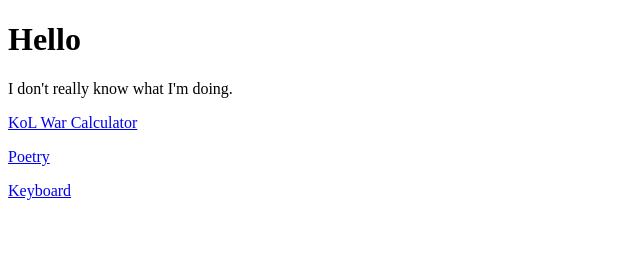
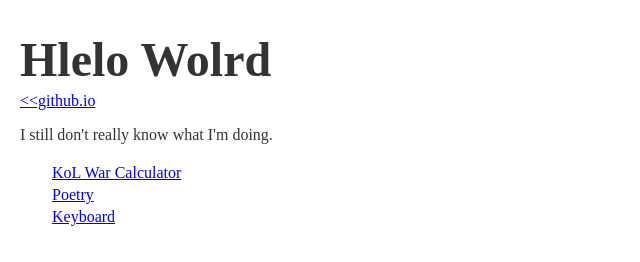
Before and after one commit to almightyJanitor/almightyJanitor.github.io, a plain HTML site: page index.html in a window 1280 px wide. Shown: the whole page, without its empty margins (0-640 px from the left). Drawn offline with Linux system fonts and the light colour scheme.

Commit message:
update thing

```diff
--- a/index.html
+++ b/index.html
@@ -1,12 +1,20 @@
 <!DOCTYPE html>
 <html>
+<head>
+    <link rel='stylesheet' type='text/css' href='style.css' media='screen'></link>
+</head>
 <body>
-    <h1>Hello</h1>
-    <p>I don't really know what I'm doing.</p>
+    <div id="wrapper">
+    <h1>Hlelo Wolrd</h1>
+    <p id="github"><a href="https://github.com/almightyJanitor/almightyJanitor.github.io">&#60;&#60;github.io</a></p>
+    <p>I still don't really know what I'm doing.</p>
+    </div>
 
-    <p><a href='KoL-Calculator'>KoL War Calculator</a></p>
-    <p><a href='fridge-magnets'>Poetry</a></p>
-    <p><a href='keyboard'>Keyboard</a></p>
+    <ul id="links">
+    <li><a href='kol'>KoL War Calculator</a></li>
+    <li><a href='fridge'>Poetry</a></li>
+    <li><a href='keyboard'>Keyboard</a></li>
+    </ul>
 
 </body>
 </html>
--- /dev/null
+++ b/style.css
@@ -0,0 +1,27 @@
+body {
+    color: #333333;
+    font-family: "Tinos", Times, serif;
+}
+
+h1 {
+    font-size: 48px;
+    margin-bottom: 5px;
+}
+
+#wrapper {
+    margin: 12px;
+    padding: 0px;
+}
+
+#github {
+    margin: 0px;
+}
+
+#links {
+    display: table;
+}
+
+#links li {
+    list-style-type: none;
+    margin: 4px;
+}
```
